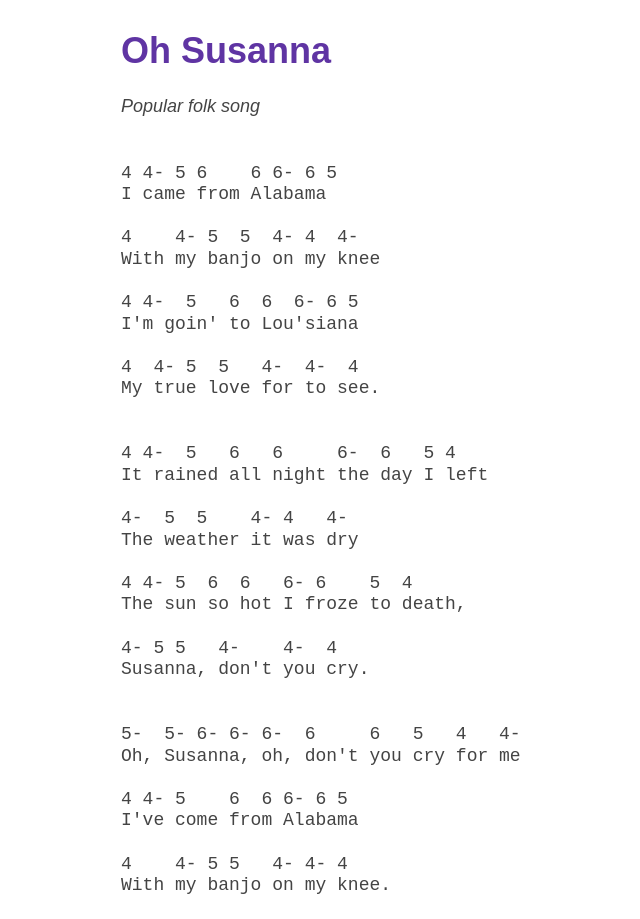
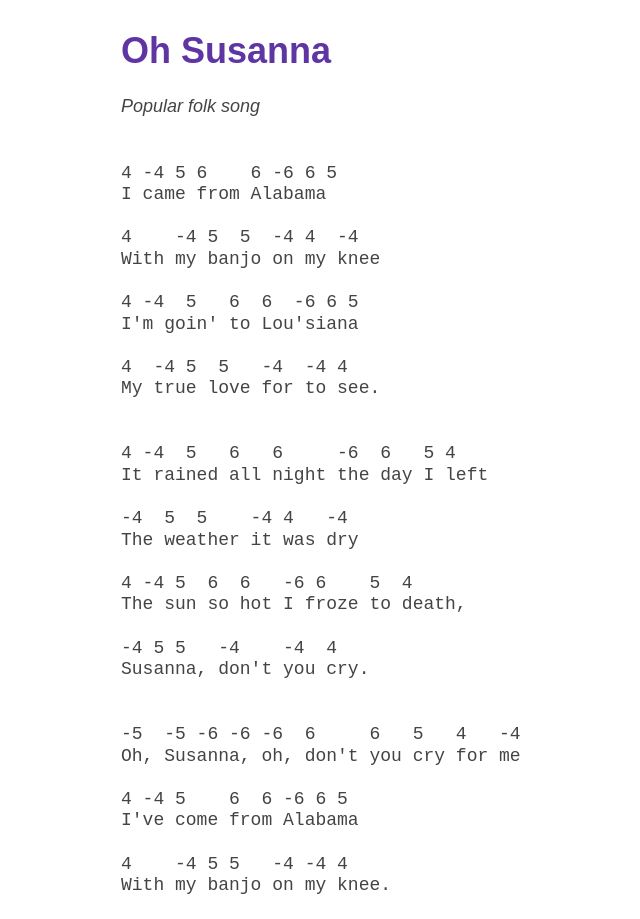
Before and after one commit to dariofabbri/harmonica-tabs, a Jekyll site: the page built from _tabs/oh-susanna.md, in a window 1280 px wide. Shown: the whole page, without its empty margins (87-727 px from the left). Built offline with Jekyll 4.4.1, drawn with Linux system fonts in a browser that asks for light colours.

Commit message:
Adopted draw notation with prexis minus

````diff
--- a/_tabs/oh-susanna.md
+++ b/_tabs/oh-susanna.md
@@ -4,38 +4,38 @@ category: Popular folk song
 ---
 
 ```
-4 4- 5 6    6 6- 6 5
+4 -4 5 6    6 -6 6 5
 I came from Alabama
 
-4    4- 5  5  4- 4  4-
+4    -4 5  5  -4 4  -4
 With my banjo on my knee
 
-4 4-  5   6  6  6- 6 5
+4 -4  5   6  6  -6 6 5
 I'm goin' to Lou'siana
 
-4  4- 5  5   4-  4-  4
+4  -4 5  5   -4  -4 4
 My true love for to see.
 
 
-4 4-  5   6   6     6-  6   5 4
+4 -4  5   6   6     -6  6   5 4
 It rained all night the day I left
 
-4-  5  5    4- 4   4-
+-4  5  5    -4 4   -4
 The weather it was dry
 
-4 4- 5  6  6   6- 6    5  4
+4 -4 5  6  6   -6 6    5  4
 The sun so hot I froze to death,
 
-4- 5 5   4-    4-  4
+-4 5 5   -4    -4  4
 Susanna, don't you cry.
 
 
-5-  5- 6- 6- 6-  6     6   5   4   4-
+-5  -5 -6 -6 -6  6     6   5   4   -4
 Oh, Susanna, oh, don't you cry for me
 
-4 4- 5    6  6 6- 6 5
+4 -4 5    6  6 -6 6 5
 I've come from Alabama
 
-4    4- 5 5   4- 4- 4
+4    -4 5 5   -4 -4 4
 With my banjo on my knee.
 ```
````
Also changed, not shown: _tabs/auld-lang-syne.md (+8 -8 lines), _tabs/red-river-valley.md (+4 -4 lines), _tabs/signor-tra-le-tende-schierati.md (+7 -7 lines).
